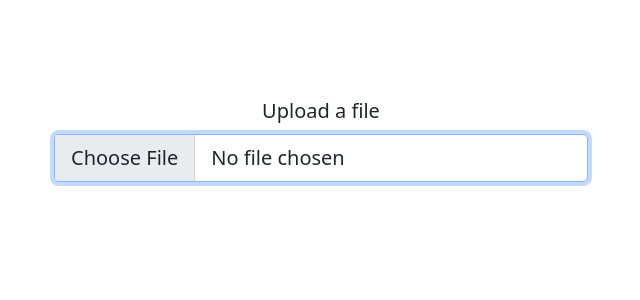
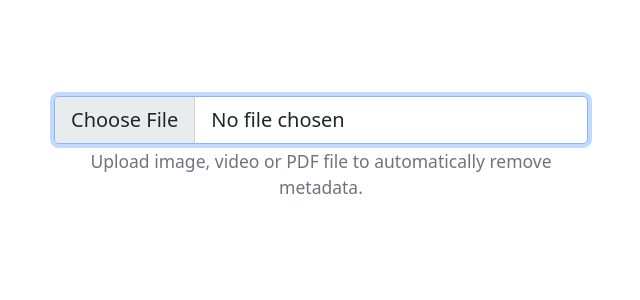
Before and after one commit to slimcandy/MetaCleaner, a React (Create React App) app in the folder client/: page / in a window 1280 px wide. Shown: the top 300 px of the page, without its empty margins (319-959 px from the left). Built offline with nearby package versions, Linux system fonts and the light colour scheme.

Commit message:
Add clear instructions

```diff
--- a/client/src/components/Form/Form.tsx
+++ b/client/src/components/Form/Form.tsx
@@ -41,8 +41,8 @@ const Form = (props: IFormProps) => {
   return (
     <form className='lead mb-4' method='POST' encType='multipart/form-data'>
       <div>
-        <label htmlFor='formFileLg' className='form-label'>
-          Upload a file
+        <label htmlFor='formFileLg' className='form-label visually-hidden'>
+          File
         </label>
         <input
           className='form-control form-control-lg'
@@ -52,6 +52,9 @@ const Form = (props: IFormProps) => {
           required
           autoFocus
         />
+        <div className='form-text'>
+          Upload image, video or PDF file to automatically remove metadata.
+        </div>
         {error && <div className='invalid-feedback'>{error}</div>}
       </div>
     </form>
```
